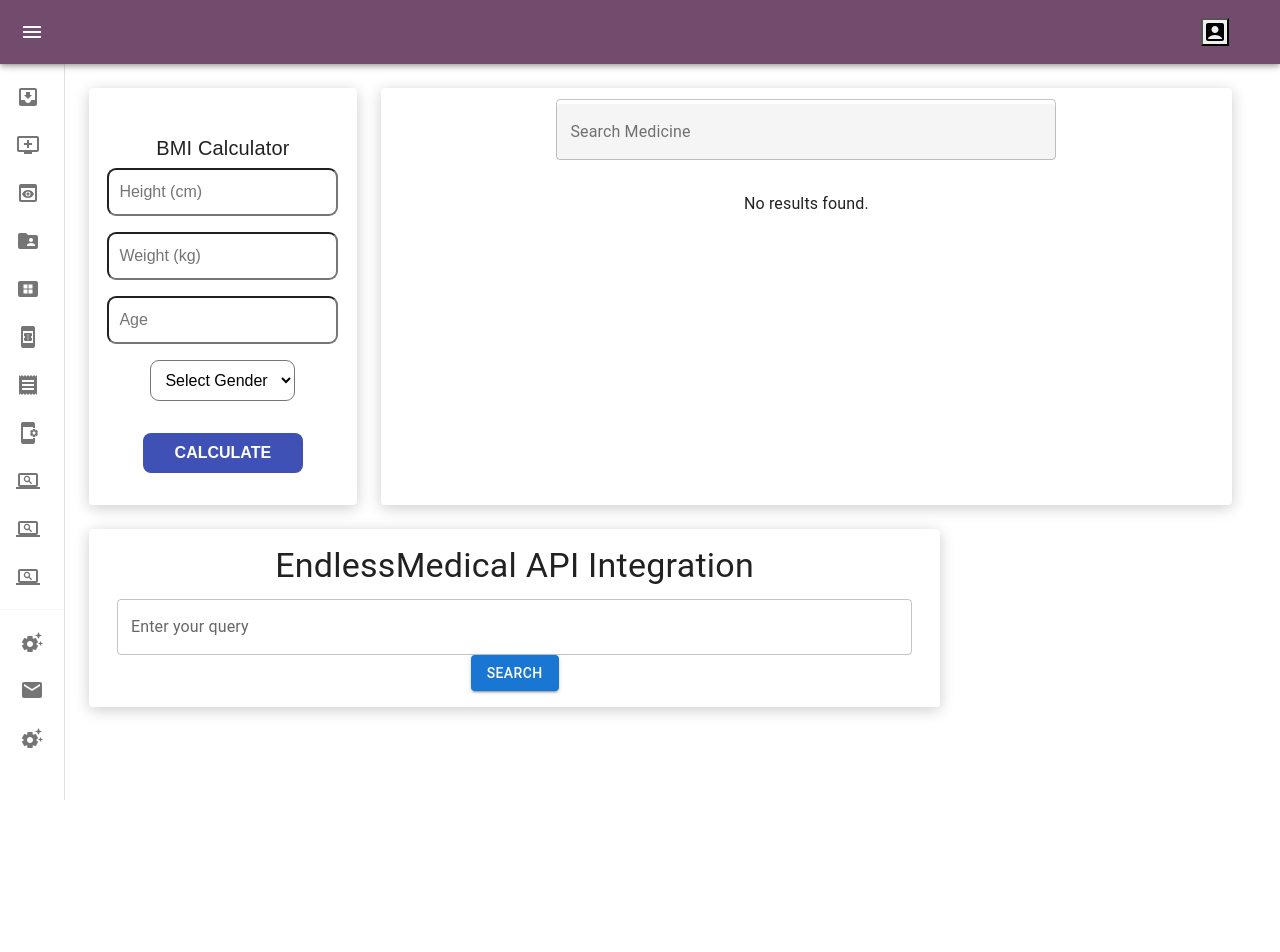
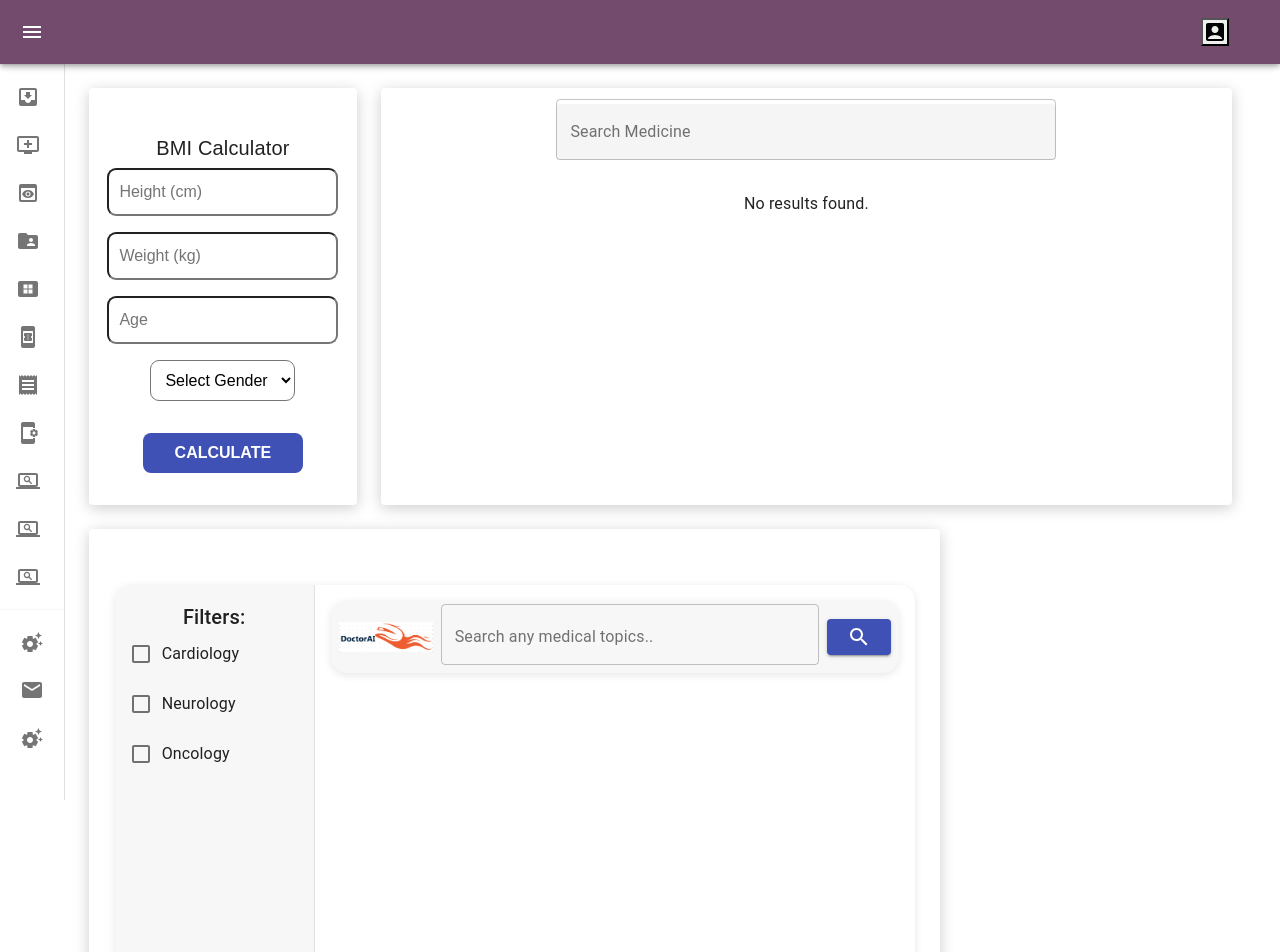
Before and after one commit to vipinkattungal/mydrsoft, a React (Create React App) app: page /ResearchDashboard in a window 1280 px wide. Shown: the top 952 px of the page. Before the commit the page ends 800 px from the top, so only its background shows below. Built offline with nearby package versions, Linux system fonts and the light colour scheme.

Commit message:
chat ai
chat ai

```diff
--- a/package.json
+++ b/package.json
@@ -27,6 +27,7 @@
     "konva": "^9.2.0",
     "material-ui-dropzone": "^3.5.0",
     "mdb-react-ui-kit": "^6.0.0",
+    "openai": "^3.3.0",
     "react": "^18.2.0",
     "react-apexcharts": "^1.4.0",
     "react-calendar": "^4.2.1",
--- /dev/null
+++ b/src/component/Dashbord/components/aiSearch.js
@@ -0,0 +1,205 @@
+import React, { useState } from 'react';
+import { TextField, Button, Paper, makeStyles, Typography, FormControlLabel, Checkbox, CircularProgress } from '@material-ui/core';
+import SearchIcon from '@material-ui/icons/Search';
+import axios from 'axios';
+import ailogo from '../../../assets/images/ailogo.png'
+const useStyles = makeStyles((theme) => ({
+  root: {
+    display: 'flex',
+    alignItems: 'stretch',
+    maxWidth: 800,
+    margin: '0 auto',
+    marginTop: theme.spacing(5),
+    borderRadius: theme.spacing(2),
+    fontFamily: 'Roboto, sans-serif',
+    boxShadow: '0px 2px 8px rgba(0, 0, 0, 0.1)',
+    height: '600px', // Adjust the fixed height as needed
+    overflow: 'hidden',
+  },
+  filterBar: {
+    display: 'flex',
+    flexDirection: 'column',
+    padding: theme.spacing(2),
+    borderRight: '1px solid #e0e0e0',
+    overflowY: 'auto',
+    maxHeight: '100%',
+    flex: '0 0 200px', // Fixed width for filter bar
+    background: '#f7f7f7',
+  },
+  circularProgress: {
+    margin: theme.spacing(2),
+  },
+  clearButton: {
+    marginTop: theme.spacing(2),
+  },
+  results: {
+    flex: '1 1 auto',
+    padding: theme.spacing(2),
+    overflowY: 'auto', // Allow the result section to be scrollable
+  },
+  searchBar: {
+    display: 'flex',
+    alignItems: 'center',
+    backgroundColor: '#f7f7f7',
+    padding: theme.spacing(1),
+    borderRadius: theme.spacing(2),
+    boxShadow: '0px 2px 8px rgba(0, 0, 0, 0.1)',
+    marginBottom: theme.spacing(2),
+  },
+  logo: {
+    height: 30,
+    marginRight: theme.spacing(1),
+  },
+  searchButton: {
+    marginLeft: theme.spacing(1),
+  },
+  checkbox: {
+    marginBottom: theme.spacing(1),
+  },
+  italicText: {
+    fontStyle: 'italic',
+  },
+  highlightedResult: {
+    backgroundColor: '#e5e5e5', // Custom background color for highlighted result
+  },
+  highlightButton: {
+    marginTop: theme.spacing(2),
+  },
+}));
+
+const SearchComponent = () => {
+  const classes = useStyles();
+  const [query, setQuery] = useState('');
+  const [checkedFilters, setCheckedFilters] = useState({
+    cardiology: false,
+    neurology: false,
+    oncology: false,
+    // Add more filters here...
+  });
+  const [loading, setLoading] = useState(false); // New state for the preloader
+
+  const [highlightedResult, setHighlightedResult] = useState(null); // Define highlightedResult state
+
+  const [chatResponses, setChatResponses] = useState({});
+  const handleClearConversation = () => {
+    setChatResponses({});
+    setHighlightedResult(null);
+  };
+  const filterOptions = [
+    { label: 'Cardiology', value: 'cardiology' },
+    { label: 'Neurology', value: 'neurology' },
+    { label: 'Oncology', value: 'oncology' },
+    // Add more filters here...
+  ];
+  const handleHighlightResult = (index) => {
+    setHighlightedResult(index === highlightedResult ? null : index);
+  };
+  const handleInputChange = (event) => {
+    setQuery(event.target.value);
+  };
+
+  const handleCheckboxChange = (event) => {
+    setCheckedFilters({ ...checkedFilters, [event.target.name]: event.target.checked });
+  };
+
+  const handleSearch = () => {
+    setLoading(true); // Set loading to true while waiting for the API response
+
+    axios
+      .post(
+        'https://api.openai.com/v1/chat/completions',
+        {
+          model: 'gpt-3.5-turbo',
+          messages: [
+            { role: 'system', content: 'You are a medical expert. Please provide answers related to medical fields only.' },
+            { role: 'user', content: query },
+          ],
+        },
+        {
+          headers: {
+            'Content-Type': 'application/json',
+            Authorization: 'Bearer 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',
+          },
+        }
+      )
+      .then((response) => {
+        const assistantReply = response.data.choices[0].message.content;
+        const selectedFilters = Object.keys(checkedFilters).filter((filter) => checkedFilters[filter]);
+        setChatResponses((prevResponses) => ({
+          ...prevResponses,
+          [query]: { filters: selectedFilters, response: assistantReply },
+        }));
+      })
+      .catch((error) => {
+        console.error('Error fetching chat responses:', error);
+      }).finally(() => {
+        setLoading(false); // Set loading back to false after the API call is complete
+      });
+  };
+
+  return (
+    <Paper className={classes.root}>
+      <div className={classes.filterBar}>
+
+        <Typography variant="h6">Filters:</Typography>
+        {filterOptions.map((filter) => (
+          <FormControlLabel
+            key={filter.value}
+            control={
+              <Checkbox
+                checked={checkedFilters[filter.value]}
+                onChange={handleCheckboxChange}
+                name={filter.value}
+              />
+            }
+            label={filter.label}
+            className={classes.checkbox}
+          />
+        ))}
+
+      </div>
+      <div className={classes.results}>
+        <div className={classes.searchBar}>
+          <img src={ailogo} alt="Logo" className={classes.logo} />
+          <TextField
+            value={query}
+            onChange={handleInputChange}
+            label="Search any medical topics.."
+            variant="outlined"
+            fullWidth
+          />
+          <Button variant="contained" color="primary" onClick={handleSearch} className={classes.searchButton}>
+            <SearchIcon />
+          </Button>
+        </div>
+        {loading &&// Display preloader while loading is true
+          <div className={classes.preloader}>
+            <CircularProgress className={classes.circularProgress} />
+            <Typography variant="body1">Loading...</Typography>
+          </div>
+}
+        {Object.keys(chatResponses).map((searchQuery, index) => (
+          <div key={index} className={highlightedResult === index ? classes.highlightedResult : null}>
+            <Typography variant="h6">Results For: {searchQuery}</Typography>
+            {chatResponses[searchQuery].filters.length > 0 && (
+              <Typography variant="body1">
+                Filters: {chatResponses[searchQuery].filters.join(', ')}
+              </Typography>
+            )}
+            <Typography variant="body1" className={classes.italicText}>
+              {chatResponses[searchQuery].response}
+            </Typography>
+            <Button variant="outlined" color="primary" className={classes.highlightButton} onClick={() => handleHighlightResult(index)}>
+              {highlightedResult === index ? 'Copied!' : 'Copy'}
+            </Button>
+            <Button variant="outlined" color="secondary" className={classes.clearButton} onClick={handleClearConversation}>
+          Clear Conversation
+        </Button>
+          </div>
+        ))}
+      </div>
+    </Paper>
+  );
+};
+
+export default SearchComponent;
--- a/src/component/Dashbord/researchDashbord.js
+++ b/src/component/Dashbord/researchDashbord.js
@@ -22,6 +22,8 @@
 import { PagesRounded } from "@material-ui/icons";
  import BMICalculator from'./components/bmiCalculator';
 import MedicineSearch from './components/medSearch'
+import DoctorChatGPTComponent from './components/aiSearch'
+
 const useStyles = makeStyles((theme) => ({
   root: {
     flexGrow: 1,
@@ -60,7 +62,7 @@
       <Grid item xs container spacing={3}>
         <Grid item xs={6} md={3}>
           <Paper className={classes.paper}>
-<BMICalculator/>
+            <BMICalculator/>
             {/* <ClinicApp/> */}
           </Paper>
         </Grid>
@@ -72,7 +74,7 @@
 
         <Grid item  xs={6} md={9}>
           <Paper className={classes.paper}>
-           <EndlessMedicalComponent/>
+           <DoctorChatGPTComponent/>
           </Paper>
         </Grid>
         <Grid item xs={6} md={12} lg={4}>
```
Also changed, not shown: src/assets/images/ailogo.png (added), 1 other file (tests, documents, lock files or other folders).
